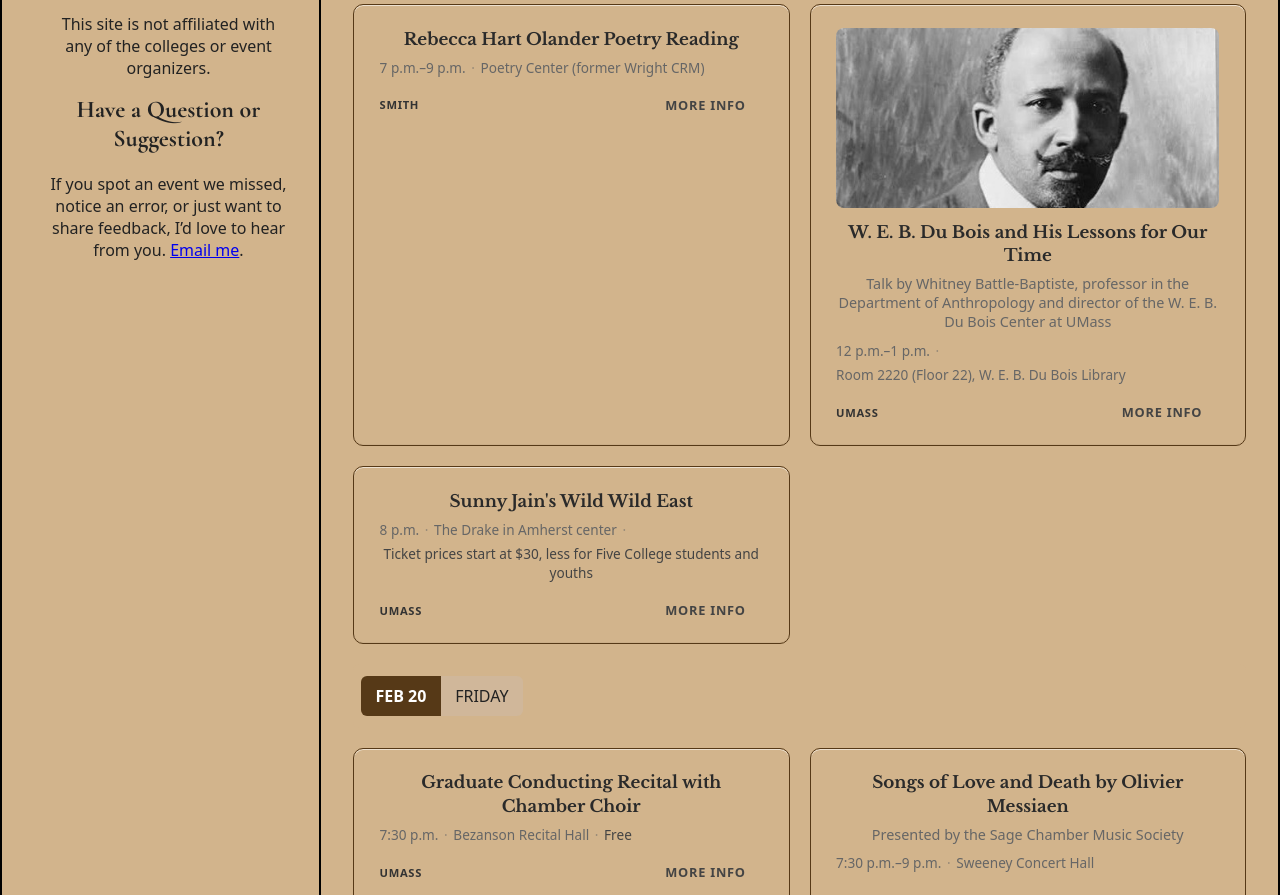
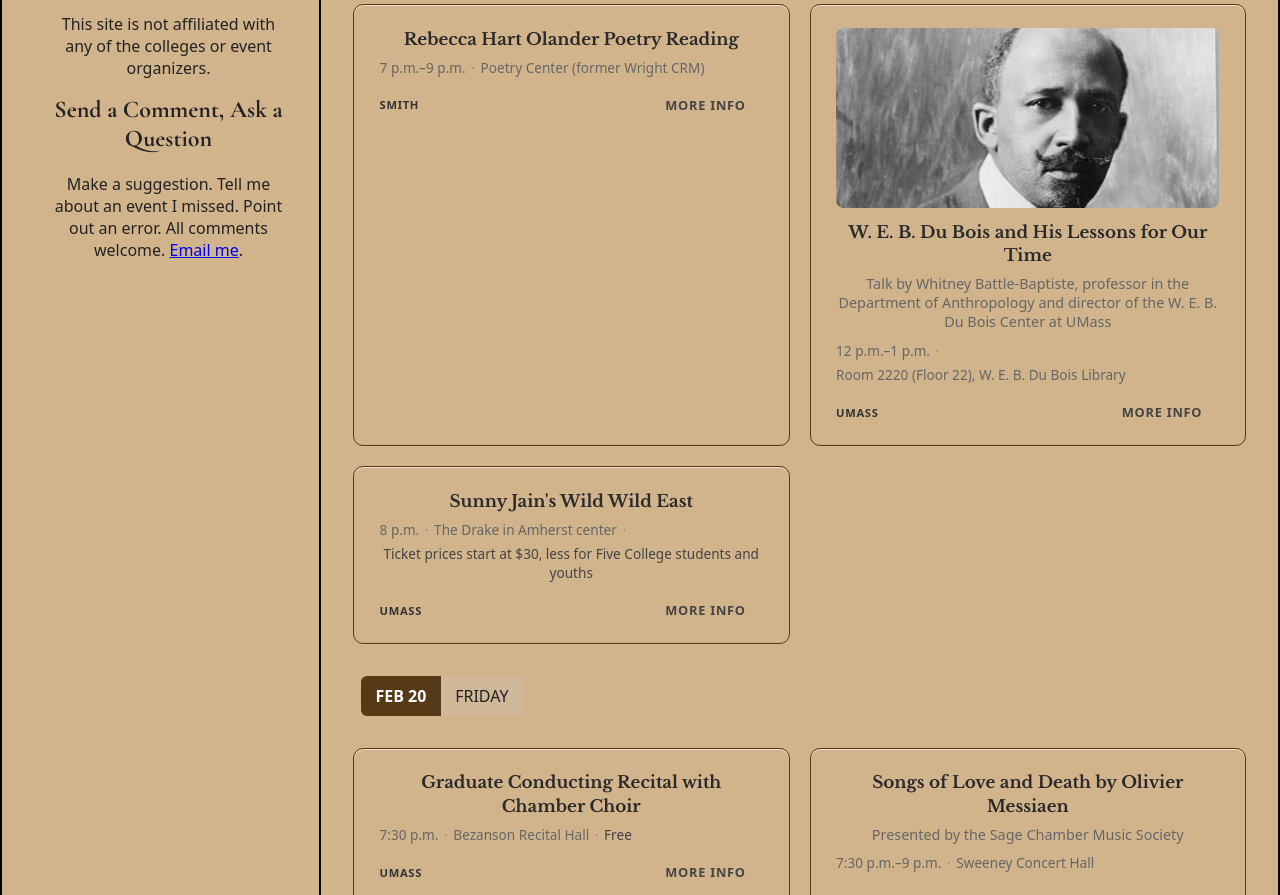
Before and after one commit to TAgeeTD/FiveCollegeFootlights, a website: page index.html in a window 1280 px wide. Shown: the part 1032-1927 px from the top of the page. Drawn offline with nearby package versions, Linux system fonts and the light colour scheme.

Commit message:
comments rewrite

```diff
--- a/index.html
+++ b/index.html
@@ -14,7 +14,6 @@
     <script src="script.js" defer></script>
   </head>
   <body>
-
     <div id="top"></div>
     <div class="grid-container">
       <div class="header" id="home-about-portfolio">
@@ -60,10 +59,10 @@
           This site is not affiliated with any of the colleges or event
           organizers.
         </p>
-        <h2>Have a Question or Suggestion?</h2>
+        <h2>Send a Comment, Ask a Question</h2>
         <p class="sidebar-text">
-          If you spot an event we missed, notice an error, or just want to share
-          feedback, I’d love to hear from you.
+          Make a suggestion. Tell me about an event I missed. Point out an
+          error. All comments welcome.
           <span id="email"></span>.
         </p>
       </div>
```
